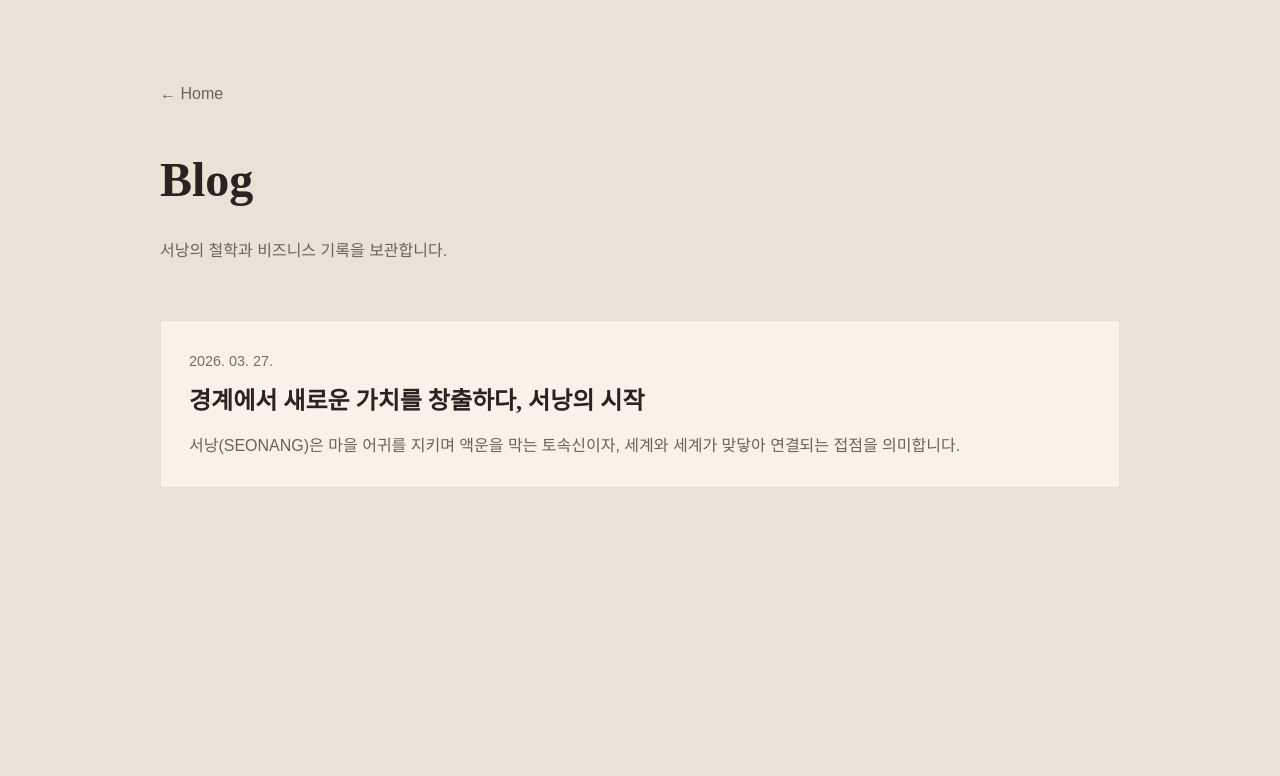
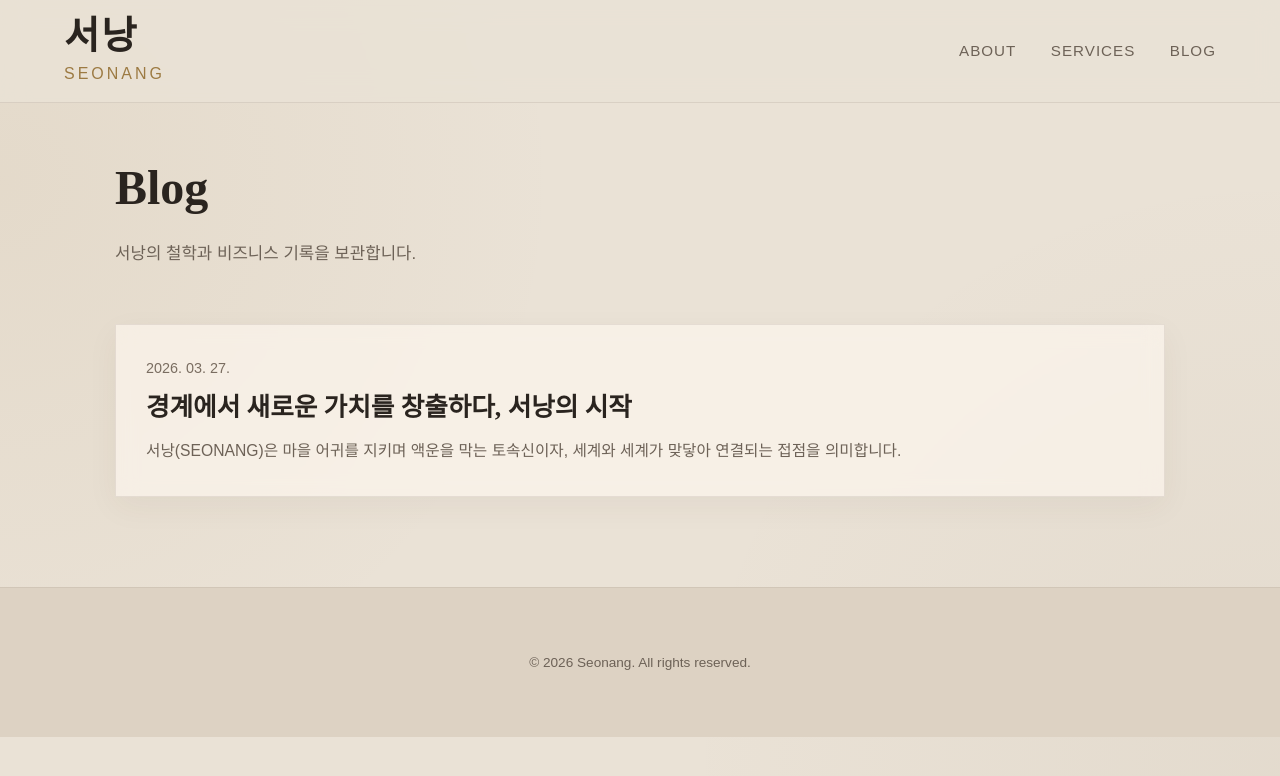
Before and after one commit to seonang/seonang.github.io, a Jekyll site: the page built from blog.html, in a window 1280 px wide. Shown: the top 776 px of the page. Built offline with Jekyll 4.4.1, drawn with Linux system fonts in a browser that asks for light colours; some web fonts are replaced.

Commit message:
Update blog.html

```diff
--- a/blog.html
+++ b/blog.html
@@ -13,31 +13,103 @@ permalink: /blog/
         @import url('https://fonts.googleapis.com/css2?family=Noto+Serif+KR:wght@300;400;600&display=swap');
         @import url('https://cdn.jsdelivr.net/gh/orioncactus/pretendard/dist/web/static/pretendard.css');
 
-        body {
+        html { scroll-behavior: smooth; }
+
+        body, html {
             margin: 0;
             padding: 0;
             background-color: #EAE2D6;
+            background-image:
+                radial-gradient(circle at 0% 20%, rgba(156, 122, 66, 0.08) 0%, transparent 38%),
+                radial-gradient(circle at 100% 85%, rgba(120, 102, 76, 0.06) 0%, transparent 40%);
+            background-attachment: fixed;
             color: #2F2923;
             font-family: 'Pretendard', sans-serif;
-            line-height: 1.7;
+            line-height: 1.6;
+            overflow-x: hidden;
         }
 
-        .wrap {
-            max-width: 960px;
+        h1, h2, h3, .serif {
+            font-family: 'Noto Serif KR', serif;
+            font-weight: 600;
+        }
+
+        nav {
+            position: fixed;
+            top: 0;
+            width: 100%;
+            padding: 15px 0;
+            background: rgba(234, 226, 214, 0.82);
+            backdrop-filter: blur(14px);
+            z-index: 1000;
+            display: flex;
+            justify-content: space-between;
+            align-items: center;
+            border-bottom: 1px solid rgba(70, 55, 38, 0.10);
+        }
+
+        .nav-logo {
+            display: flex;
+            flex-direction: column;
+            text-decoration: none;
+            margin-left: 5%;
+        }
+
+        .nav-logo .serif {
+            font-size: 2.4rem;
+            color: #2A241F;
+            letter-spacing: 2px;
+            line-height: 1.1;
+        }
+
+        .nav-logo .logo-eng {
+            font-size: 1rem;
+            color: #9C7A42;
+            font-family: 'Pretendard', sans-serif;
+            letter-spacing: 3px;
+            margin-top: 4px;
+            font-weight: 300;
+        }
+
+        .nav-links {
+            margin-right: 5%;
+        }
+
+        .nav-links a {
+            color: #6D6257;
+            text-decoration: none;
+            margin-left: 30px;
+            font-size: 0.95rem;
+            text-transform: uppercase;
+            letter-spacing: 1px;
+            transition: color 0.3s;
+        }
+
+        .nav-links a:hover {
+            color: #2A241F;
+        }
+
+        .page-wrap {
+            max-width: 1050px;
             margin: 0 auto;
-            padding: 80px 24px;
+            padding: 150px 5% 90px;
+        }
+
+        .page-header {
+            margin-bottom: 56px;
         }
 
         .page-title {
-            font-family: 'Noto Serif KR', serif;
             font-size: 3rem;
-            margin: 0 0 16px 0;
+            margin: 0 0 14px 0;
             color: #2A241F;
         }
 
         .page-desc {
             color: #6D6257;
-            margin-bottom: 56px;
+            font-size: 1.05rem;
+            margin: 0;
+            font-weight: 300;
         }
 
         .post-list {
@@ -49,59 +121,103 @@ permalink: /blog/
             display: block;
             text-decoration: none;
             color: inherit;
-            background: rgba(255, 248, 240, 0.72);
+            background: rgba(255, 248, 240, 0.62);
+            backdrop-filter: blur(10px);
             border: 1px solid rgba(70, 55, 38, 0.10);
-            padding: 28px;
-            transition: all 0.3s ease;
+            padding: 32px 30px;
+            transition: all 0.4s ease;
+            box-shadow: 0 10px 30px rgba(80, 62, 38, 0.05);
         }
 
         .post-item:hover {
-            transform: translateY(-3px);
-            background: rgba(255, 250, 244, 0.9);
+            transform: translateY(-4px);
             border-color: rgba(156, 122, 66, 0.35);
+            background: rgba(255, 250, 244, 0.82);
+            box-shadow: 0 14px 32px rgba(80, 62, 38, 0.10);
         }
 
         .post-date {
+            color: #7A6D61;
             font-size: 0.9rem;
-            color: #7A6D61;
-            margin-bottom: 8px;
+            margin-bottom: 10px;
+            font-weight: 300;
         }
 
         .post-title {
-            font-family: 'Noto Serif KR', serif;
-            font-size: 1.5rem;
-            margin: 0 0 10px 0;
+            font-size: 1.6rem;
+            margin: 0 0 12px 0;
             color: #2A241F;
+            line-height: 1.4;
         }
 
         .post-excerpt {
             color: #6D6257;
+            font-size: 0.98rem;
+            line-height: 1.7;
             margin: 0;
+            font-weight: 300;
         }
 
-        .back-link {
-            display: inline-block;
-            margin-bottom: 32px;
+        footer {
+            background-color: #DDD2C3;
+            border-top: 1px solid rgba(70, 55, 38, 0.08);
+            padding: 50px 5%;
+            text-align: center;
             color: #6D6257;
-            text-decoration: none;
+            font-size: 0.85rem;
+            font-weight: 300;
         }
 
-        .back-link:hover {
-            color: #2A241F;
+        @media (max-width: 768px) {
+            .page-wrap {
+                padding-top: 130px;
+                padding-bottom: 70px;
+            }
+
+            .page-title {
+                font-size: 2.2rem;
+            }
+
+            .nav-logo .serif {
+                font-size: 2rem;
+            }
+
+            .nav-links a {
+                margin-left: 18px;
+                font-size: 0.88rem;
+            }
+
+            .post-item {
+                padding: 26px 22px;
+            }
         }
     </style>
 </head>
 <body>
-    <div class="wrap">
-        <a class="back-link" href="{{ '/' | relative_url }}">← Home</a>
-        <h1 class="page-title">Blog</h1>
-        <p class="page-desc">서낭의 철학과 비즈니스 기록을 보관합니다.</p>
 
-        <div class="post-list">
+    <nav>
+        <a href="{{ '/' | relative_url }}" class="nav-logo">
+            <span class="serif">서낭</span>
+            <span class="logo-eng">SEONANG</span>
+        </a>
+        <div class="nav-links">
+            <a href="{{ '/#about' | relative_url }}">About</a>
+            <a href="{{ '/#services' | relative_url }}">Services</a>
+            <a href="{{ '/blog' | relative_url }}">Blog</a>
+        </div>
+    </nav>
+
+    <main class="page-wrap">
+        <header class="page-header">
+            <h1 class="page-title serif">Blog</h1>
+            <p class="page-desc">서낭의 철학과 비즈니스 기록을 보관합니다.</p>
+        </header>
+
+        <section class="post-list">
             {% for post in site.posts %}
             <a class="post-item" href="{{ post.url | relative_url }}">
                 <div class="post-date">{{ post.date | date: "%Y. %m. %d." }}</div>
-                <h2 class="post-title">{{ post.title }}</h2>
+                <h2 class="post-title serif">{{ post.title }}</h2>
                 <p class="post-excerpt">{{ post.excerpt | strip_html | truncatewords: 30 }}</p>
             </a>
             {% endfor %}
@@ -109,11 +225,16 @@ permalink: /blog/
             {% if site.posts.size == 0 %}
             <div class="post-item">
                 <div class="post-date">2026. 03. 27.</div>
-                <h2 class="post-title">아직 게시된 글이 없습니다.</h2>
+                <h2 class="post-title serif">아직 게시된 글이 없습니다.</h2>
                 <p class="post-excerpt">_posts 폴더에 글을 추가하면 이 페이지에 자동으로 표시됩니다.</p>
             </div>
             {% endif %}
-        </div>
-    </div>
+        </section>
+    </main>
+
+    <footer>
+        <p>&copy; 2026 Seonang. All rights reserved.</p>
+    </footer>
+
 </body>
 </html>
```
